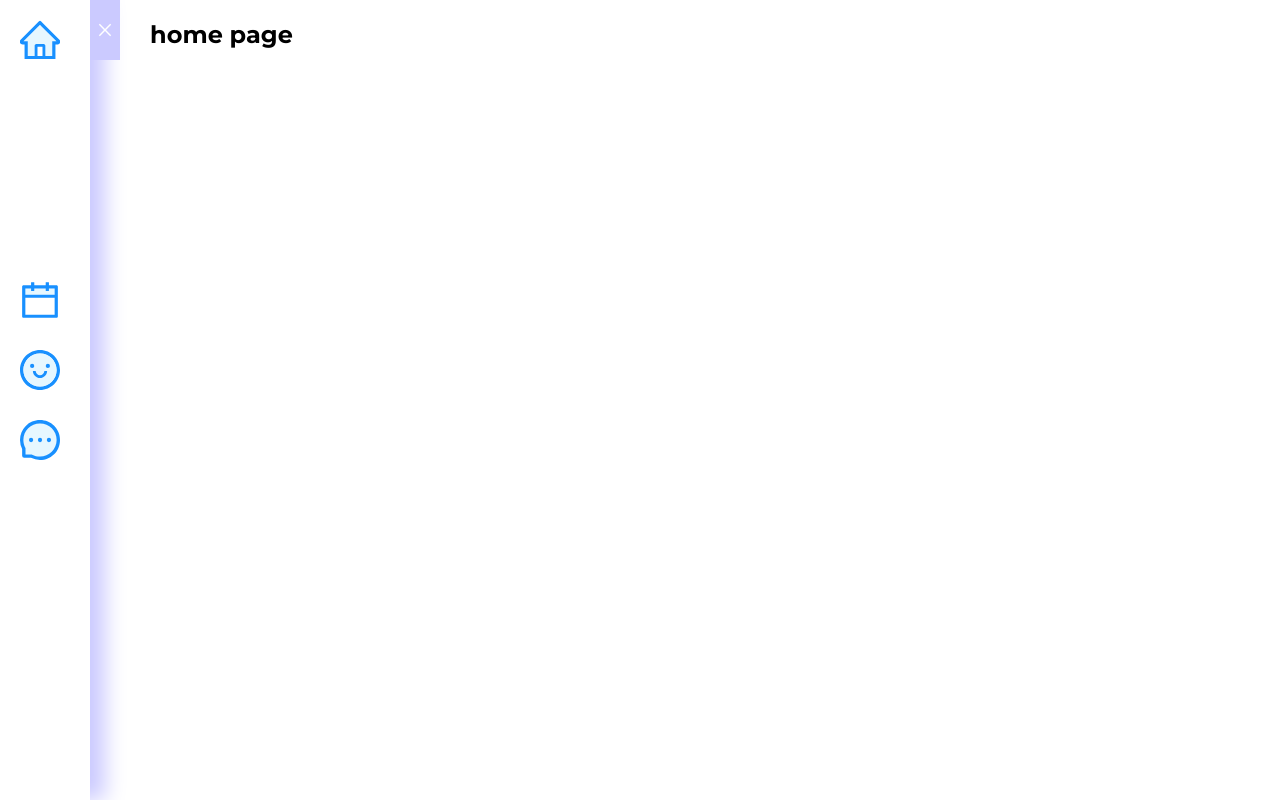
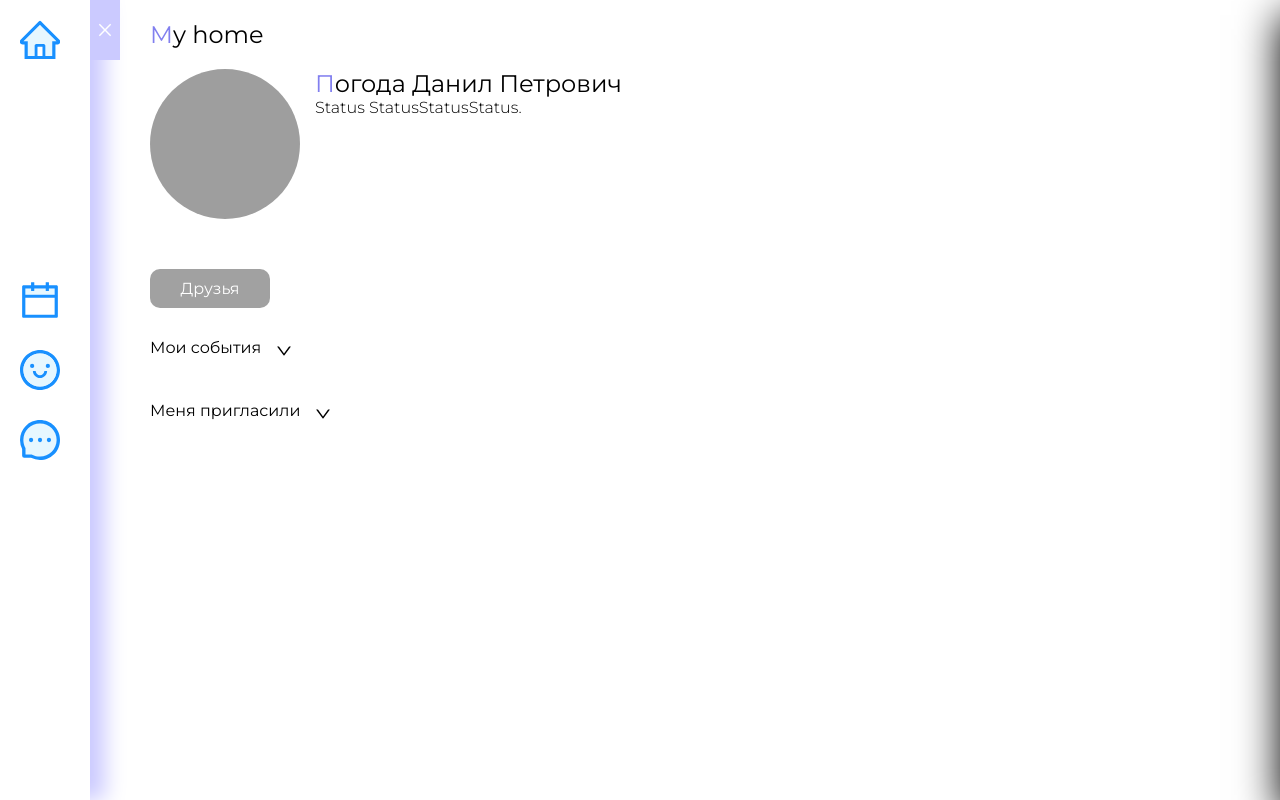
Before and after one commit to UglyFront/calendar_events_with_friends_chat, a React (Create React App) app: page /home in a window 1280 px wide. Shown: the top 800 px of the page. Built offline with nearby package versions, Linux system fonts and the light colour scheme; grey boxes are pictures that could not be loaded.

Commit message:
Add files via upload

```diff
--- a/src/App.tsx
+++ b/src/App.tsx
@@ -9,6 +9,7 @@ import {addEvent, setEventModalVisible, setVisibleMonth, setVisibleYear, setHand
 import {UpOutlined, DownOutlined} from "@ant-design/icons"
 import { months } from './model/calendar';
 import { IEvent } from './types/eventWithModals';
+import Home from './page/home/Home';
 
 
 export interface IStyledHeader {
@@ -70,12 +71,12 @@ const ExitButton = styled.button`
 `
 
 
-const BlockedZone = styled.div`
+export const BlockedZone = styled.div`
   position: fixed,
   top: 0;
   left: 0;
   width: 100vw;
-  min-height: 100vh;
+  height: 100vh;
   background: rgba(0,0,0,0.7);
   z-index: 100;
   display: flex;
@@ -211,13 +212,13 @@ const FlexWrapperBlockedZone = styled.div`
 `
 
 
-const AsideFriends = styled.aside`
+export const AsideFriends = styled.aside`
   width: 300px;
   height: 100vh;
   background: #fff;
   position: fixed;
   right: 0;
-  transition: .3s
+  top: 0;
 `
 
 
@@ -257,7 +258,7 @@ function App(): JSX.Element {
         <Content visible = {visibleHeader}>
           <Routes>
             <Route path="/" element={<Event/>}/>
-            <Route path="/home" element={<h2>home page</h2>}/>
+            <Route path="/home" element={<Home/>}/>
             <Route path="/friends" element={<h2>friends page</h2>}/>
             <Route path="/chats" element={<h2>message page</h2>}/>
             <Route path="*" element={<h1>404</h1>}/>
@@ -361,7 +362,13 @@ function App(): JSX.Element {
                 <p>1 друг</p>
 
               </section>
-              <button onClick={() => dispatch(addEvent())}>Создать событие</button>
+              <button onClick={() => {
+                dispatch(addEvent())
+                setNameBlur(false)
+                setDescBlur(false)
+                setEndBlur(false)
+                setStartBlur(false) // исправить сет фалс
+              }}>Создать событие</button>
             </AddEventModal>
 
 
--- /dev/null
+++ b/src/comp/Home/ListEvent.tsx
@@ -0,0 +1,34 @@
+import {DownOutlined, DashOutlined} from "@ant-design/icons"
+import { Event, WrapperEvent } from "./Profile"
+import MyEvent from "./MyEvent"
+import React from "react"
+
+
+
+interface IPropsListEvent {
+    invites?: boolean
+}
+
+
+const ListEvent: React.FC<IPropsListEvent> = ({invites}) => {
+    const [visibleMyEvent, setVME] = React.useState<boolean>(false)
+    return (
+         <>
+        <p style={{marginTop: "30px", display: "inline-block"}} onClick={() => setVME(prev => !prev)}>{invites ? "Меня пригласили":"Мои события"}</p>
+        <DownOutlined onClick={() => setVME(prev => !prev)} style={visibleMyEvent ? {marginBottom: "2px", marginLeft: "15px", transform: 'rotate(180deg)', transition: ".3s"} : {marginBottom: "2px", marginLeft: "15px", transition: ".3s"}}/>
+        <WrapperEvent style={visibleMyEvent ? {height: "100%",  transform: 'translateX(0%)'} : {height: "0px",  transform: 'translateX(-100%)'}}>
+            <MyEvent/>
+            <MyEvent/>
+            <MyEvent/>
+            <MyEvent/>
+            <MyEvent/>
+            <MyEvent/>
+            <MyEvent/>
+            <MyEvent/>
+            <MyEvent/>
+        </WrapperEvent>
+         </>
+    )
+}
+
+export default ListEvent
--- /dev/null
+++ b/src/comp/Home/MyEvent.tsx
@@ -0,0 +1,17 @@
+import {DownOutlined, DashOutlined} from "@ant-design/icons"
+import { Event } from "./Profile"
+
+
+
+const MyEvent = () => {
+    return (
+            <Event>
+                <h3>Вечеринка Педро</h3>
+                <span>13/Aug/2022 12:00-22:00</span>
+                <h5>ОписаниеОписаниеОписаниеОписаниеОписаниеОпписаниеОписаниеОписаниеОписаниеОписаниеОписаниеОписаниеОписаниеОписаниеОписаниеОписаниеОписаниеОисаниеОписаниеОписаниеОписание</h5>
+                <DashOutlined style={{position: "absolute", bottom: 0}}/>
+            </Event>
+    )
+}
+
+export default MyEvent
--- /dev/null
+++ b/src/comp/Home/Profile.tsx
@@ -0,0 +1,189 @@
+import styled from "styled-components"
+import React, { useEffect } from "react"
+import { StyledH3 } from "../../App"
+import ListEvent from "./ListEvent"
+
+
+interface ImgProps {
+    img: string
+}
+
+
+
+const ProfileAll = styled.div`
+    width: 100%;
+    height: 100%;
+
+    .friends {
+        padding: 10px;
+        width: 100px;
+        border: 0px;
+        background: #a1a1a1;
+        color: #fff;
+        border-radius: 10px;
+        transition: .3s;
+        cursor: pointer;
+        text-align: center;
+
+        &:hover {
+          background: #817FEF
+        }
+    }
+`
+
+
+const WrapperProfile = styled.div`
+    width: 100%;
+    height: 200px;
+    margin-top: 20px;
+    display: flex;
+
+    .wrapper_text {
+        margin-left: 15px;
+        width: 400px;
+
+        h2 {
+            font-weight: 400;
+
+            &::first-letter {
+                color: #817FEF;
+            }
+        }
+
+        h3 {
+            font-weight: 300;
+            font-size: 16px
+        }
+    }
+`
+
+
+const ProfileImg = styled.div<ImgProps>`
+    width: 150px;
+    height: 150px;
+    background: url(${(props) => props.img}) center no-repeat;
+    background-size: cover;
+    border-radius: 50%;
+    flex-shrink: 0;
+`
+
+
+interface StyleProps {
+    style: any
+}
+export const WrapperEvent = styled.div<StyleProps>`
+    width: 70%;
+    height: 100%;
+    display: flex;
+    flex-wrap: wrap;
+    padding: 5px;
+    overflow: hidden;
+    transition .4s ease-in;
+`
+
+export const Event = styled.div`
+    width: 300px;
+    min-height: 150px;
+    height: 100%;
+    margin-top: 15px;
+    margin-right: 15px;
+    cursor: pointer;
+    transition: 1s;
+    word-break: break-all;
+    position: relative;
+    padding: 5px;
+    box-shadow: 0px 0px 20px #a1a1a1;
+
+    &:hover {
+        transform: scale(1.01);
+    }
+
+    h5 {
+        font-weight: 400;
+    }
+`
+
+const AsideFriends = styled.aside<StyleProps>`
+width: 300px;
+height: 100vh;
+background: #fff;
+position: fixed;
+right: 0;
+top: 0;
+transition: .3s;
+z-index: 22;
+box-shadow: 0px 15px 40px 0px #000;
+transition: .5s;
+
+.close {
+    position: absolute;
+    bottom: 0;
+    width: 100%;
+    height: 20px;
+    background: red;
+    color: #fff;
+    text-align: center;
+    cursor: pointer;
+}
+`
+
+const Profile: React.FC = () => {
+    const [sidebar, setSidebar] = React.useState<boolean>(false)
+
+    return (
+        <>
+        <ProfileAll>
+        <WrapperProfile>
+            <ProfileImg img = "https://www.meme-arsenal.com/memes/566c9cf04de6c790122fc835ae032c23.jpg"/>
+            <div className="wrapper_text">
+                <h2>Погода Данил Петрович</h2>
+                <h3>Status StatusStatusStatus.</h3>
+            </div>
+        </WrapperProfile>
+        <div className="friends" onClick={() => setSidebar(prev => !prev)}>Друзья</div>
+
+        <ListEvent/>
+        <ListEvent invites={true}/>
+
+
+
+
+        <AsideFriends style={sidebar ? {transform: "translateX(0%)"} : {transform: "translateX(100%)"}}>
+        <StyledH3>Ваши друзья</StyledH3>
+      <ul>
+        <li>1 друг</li>
+        <li>1 друг</li>
+        <li>1 друг</li>
+
+        <li>1 друг</li>
+        <li>1 друг</li>
+
+        <li>1 друг</li>
+        <li>1 друг</li>
+
+        <li>1 друг</li>
+        <li>1 друг</li>
+        <li>1 друг</li>
+        <li>1 друг</li>
+
+        <li>1 друг</li>
+        <li>1 друг</li>
+        <li>1 друг</li>
+        <li>1 друг</li>
+
+        <li>1 друг</li>
+        <li>1 друг</li>
+      </ul>
+
+
+      <div className="close" onClick={() => setSidebar(prev => !prev)}>X</div>
+</AsideFriends>
+
+        </ProfileAll>
+
+</>
+    )
+}
+
+
+export default Profile
--- /dev/null
+++ b/src/page/home/Home.tsx
@@ -0,0 +1,17 @@
+import { StyledH2 } from "../../App"
+import Profile from "../../comp/Home/Profile"
+
+
+
+const Home: React.FC = () => {
+
+    return (
+        <>
+            <StyledH2>My home</StyledH2>
+            <Profile/>
+        </>
+    )
+}
+
+
+export default Home
```
